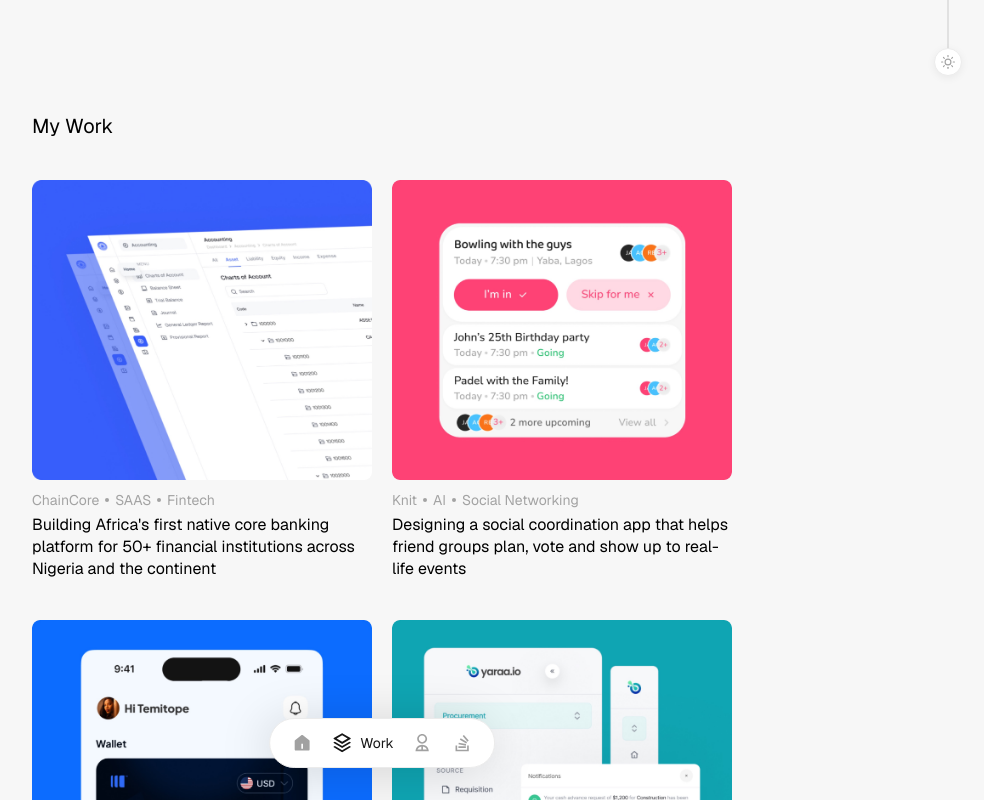
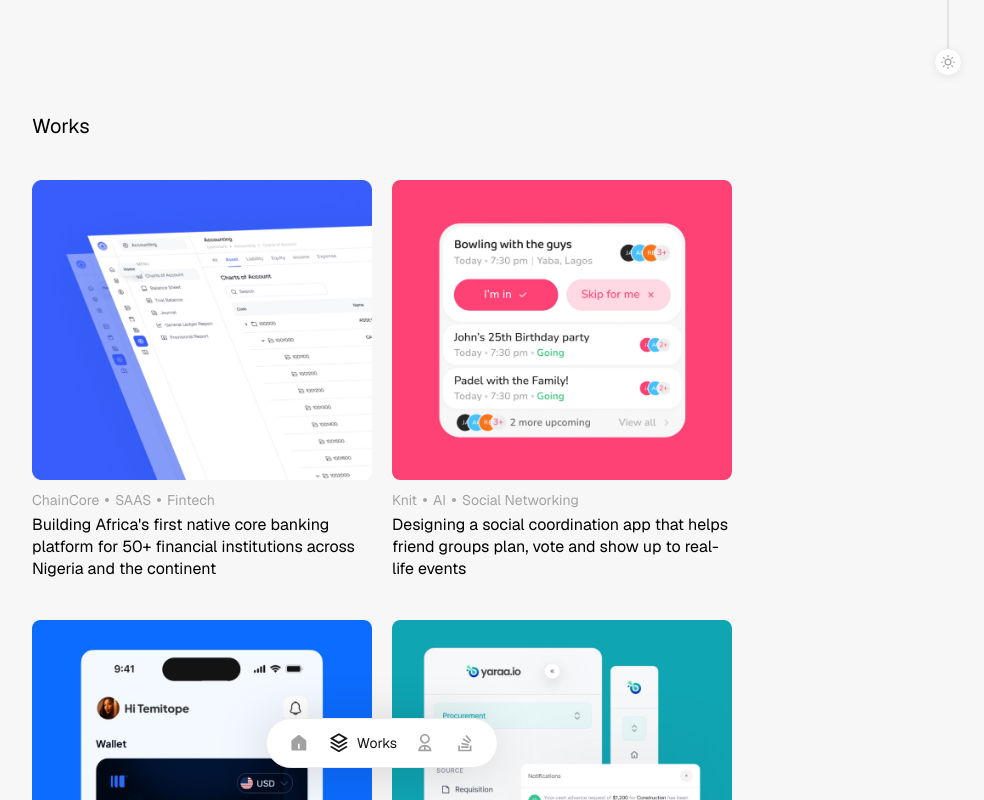
Before and after one commit to ttaiyegbusi/Temitope-Portfolio-2026, a Next.js app: page /work in a window 1280 px wide. Shown: the top 800 px of the page, without its empty margins (258-1242 px from the left). Built offline with nearby package versions, Linux system fonts and the light colour scheme; no server answers.

Commit message:
feat: update label from "Work" to "Works" in Navigation and WorkPage components for consistency

```diff
--- a/src/app/work/page.tsx
+++ b/src/app/work/page.tsx
@@ -5,7 +5,7 @@
   return (
     <main className="w-full px-5 md:px-6 pt-20 md:pt-28 pb-28 md:pb-32">
       <section className="max-w-[700px] mx-auto flex flex-col gap-12 md:gap-10">
-        <h1 className="text-lg md:text-xl font-normal text-black">My Work</h1>
+        <h1 className="text-lg md:text-xl font-normal text-black">Works</h1>
         {chunkArray(featuredProjects, 2).map((row, rowIndex) => (
           <div key={rowIndex} className="grid grid-cols-1 md:grid-cols-2 gap-10 md:gap-5">
             {row.map((project) => (
--- a/src/components/Navigation.tsx
+++ b/src/components/Navigation.tsx
@@ -4,7 +4,7 @@
 import { usePathname } from "next/navigation";
 const navItems = [
   { href: "/", label: "Home", icon: HomeIcon },
-  { href: "/work", label: "Work", icon: StackIcon },
+  { href: "/work", label: "Works", icon: StackIcon },
   { href: "/about", label: "About", icon: UserIcon },
   { href: "/contact", label: "Contact", icon: StackOverflowIcon },
 ];
```
